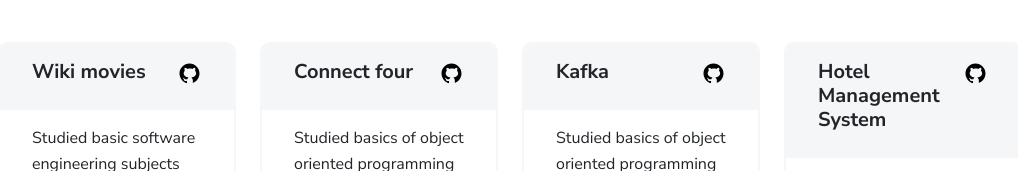
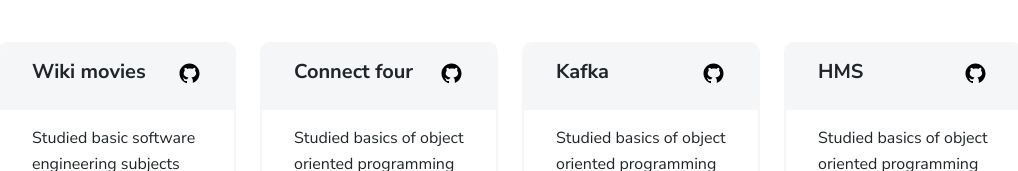
Before and after one commit to AlfredSkaria/AlfredSkaria.github.io, a plain HTML site: page index.html in a window 1280 px wide. Shown: the part 3344-3515 px from the top of the page, without its empty margins (130-1148 px from the left). Drawn offline with Linux system fonts and the light colour scheme.

Commit message:
Renamed hotel management system project.

```diff
--- a/index.html
+++ b/index.html
@@ -422,7 +422,7 @@
           <div class="card-header px-3 py-2">
             <div class="d-flex justify-content-between">
               <div>
-                <h3 class="h5 mb-1">Hotel Management System</h3>
+                <h3 class="h5 mb-1">HMS</h3>
                 <!-- <div class="text-muted text-small">St Thomas College Thrissur <small>(Jul 2012 - May 2014)</small></div> -->
                 <!-- <div class="text-muted text-small">Computer Science</div> -->
               </div><a href = "https://github.com/AlfredSkaria/Hotel-Management-System"><img src="images/services/icons8-github.svg" width="25" height="25" alt="ui-ux"/></a>
```
